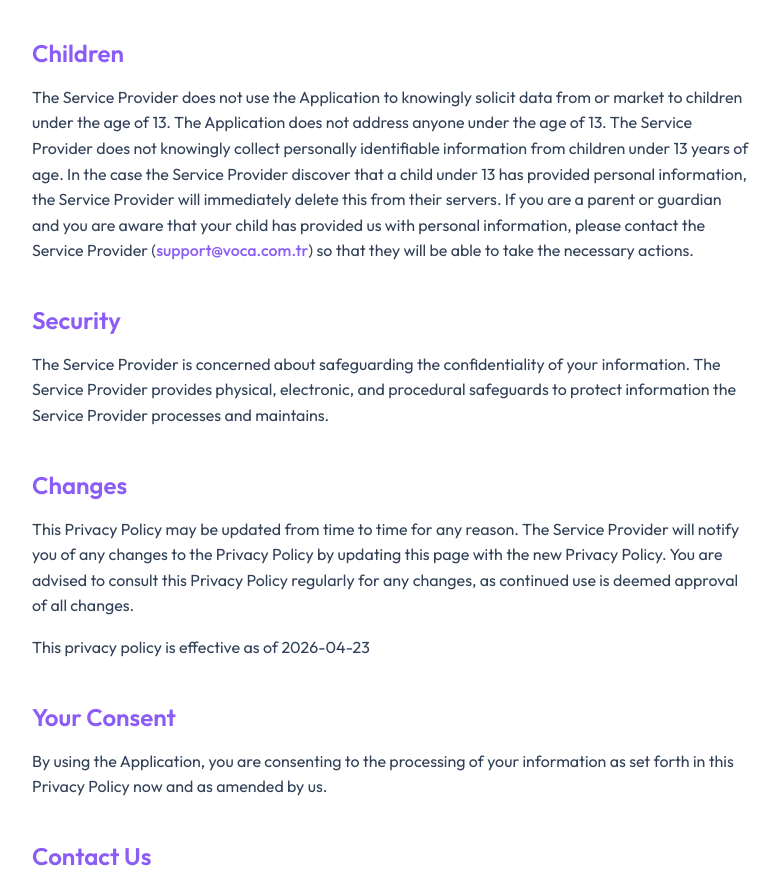
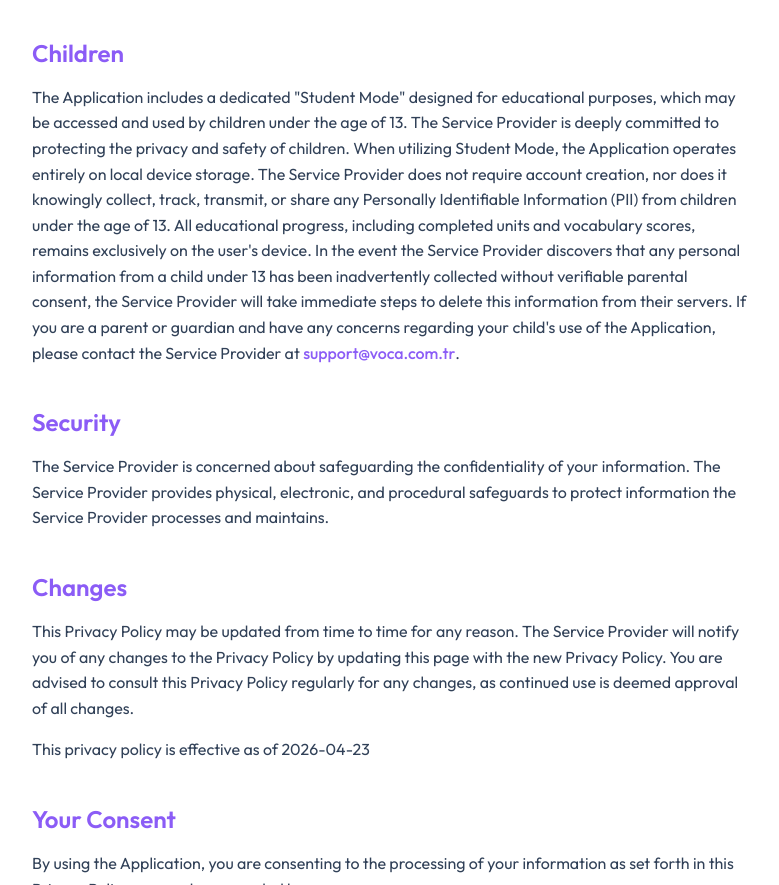
Before and after one commit to voca-web/voca, a website built with Vite: page privacypolicy/index.html in a window 1280 px wide. Shown: the part 2025-2910 px from the top of the page, without its empty margins (249-1028 px from the left). Built offline with nearby package versions, Linux system fonts and the light colour scheme.

Commit message:
docs: update privacy policy for Student Mode compliance

```diff
--- a/privacypolicy/index.html
+++ b/privacypolicy/index.html
@@ -95,15 +95,7 @@
         in a reasonable time.</p>
 
       <h2 class="text-2xl font-semibold mt-10 mb-4" style="color: #8b5cf6;">Children</h2>
-      <p class="mb-8 text-slate-700">The Service Provider does not use the Application to knowingly solicit data from or
-        market to children under the age of 13. The Application does not address anyone under the age of 13. The Service
-        Provider does not knowingly collect personally identifiable information from children under 13 years of age. In
-        the case the Service Provider discover that a child under 13 has provided personal information, the Service
-        Provider will immediately delete this from their servers. If you are a parent or guardian and you are aware that
-        your child has provided us with personal information, please contact the Service Provider (<a
-          href="mailto:support@voca.com.tr"
-          class="text-[var(--color-primary)] hover:underline font-medium">support@voca.com.tr</a>) so that they will be
-        able to take the necessary actions.</p>
+      <p class="mb-8 text-slate-700">The Application includes a dedicated "Student Mode" designed for educational purposes, which may be accessed and used by children under the age of 13. The Service Provider is deeply committed to protecting the privacy and safety of children. When utilizing Student Mode, the Application operates entirely on local device storage. The Service Provider does not require account creation, nor does it knowingly collect, track, transmit, or share any Personally Identifiable Information (PII) from children under the age of 13. All educational progress, including completed units and vocabulary scores, remains exclusively on the user's device. In the event the Service Provider discovers that any personal information from a child under 13 has been inadvertently collected without verifiable parental consent, the Service Provider will take immediate steps to delete this information from their servers. If you are a parent or guardian and have any concerns regarding your child's use of the Application, please contact the Service Provider at <a href="mailto:support@voca.com.tr" class="text-[var(--color-primary)] hover:underline font-medium">support@voca.com.tr</a>.</p>
 
       <h2 class="text-2xl font-semibold mt-10 mb-4" style="color: #8b5cf6;">Security</h2>
       <p class="mb-8 text-slate-700">The Service Provider is concerned about safeguarding the confidentiality of your
```
